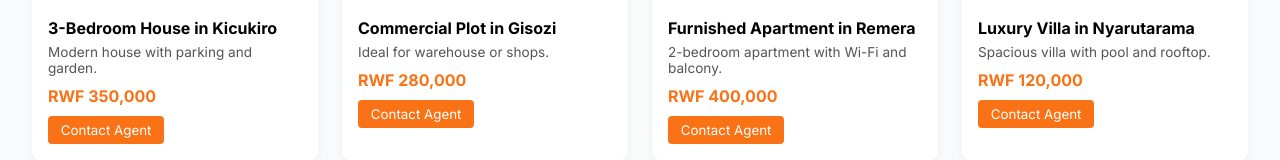
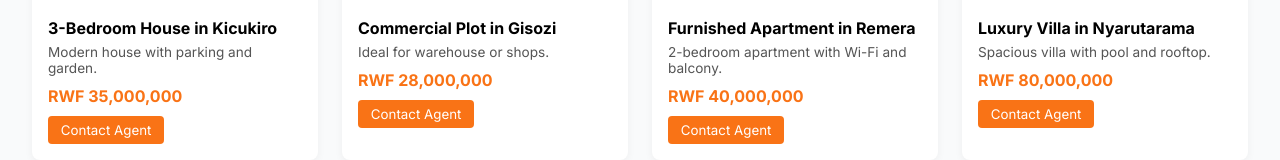
Before and after one commit to nizeyemartin2/eSoko, a plain HTML site: page index.html in a window 1280 px wide. Shown: the part 364-524 px from the top of the page. Drawn offline with Linux system fonts and the light colour scheme.

Commit message:
Add files via upload

```diff
--- a/index.html
+++ b/index.html
@@ -199,49 +199,49 @@
       {
         title: "3-Bedroom House in Kicukiro",
         category: "House",
-        price: 350000,
+        price: 35000000,
         image: "1.jpg",
         desc: "Modern house with parking and garden."
       },
       {
         title: "Commercial Plot in Gisozi",
         category: "Land",
-        price: 280000,
+        price: 28000000,
         image: "22.jpg",
         desc: "Ideal for warehouse or shops."
       },
       {
         title: "Furnished Apartment in Remera",
         category: "Apartment",
-        price: 400000,
+        price: 40000000,
         image: "3.jpg",
         desc: "2-bedroom apartment with Wi-Fi and balcony."
       },
       {
         title: "Luxury Villa in Nyarutarama",
         category: "Villa",
-        price: 120000,
+        price: 80000000,
         image: "4.jpg",
         desc: "Spacious villa with pool and rooftop."
       },
       {
         title: "Residential Land in Kanombe",
         category: "Land",
-        price: 200000,
+        price: 6500000,
         image: "6.png",
         desc: "Secure fenced land for family home."
       },
       {
         title: "Penthouse Apartment in Kiyovu",
         category: "Apartment",
-        price: 750000,
+        price: 75000000,
         image: "5.jpg",
         desc: "Modern high-rise view apartment."
       },
       {
         title: "Family House in Kimironko",
         category: "House",
-        price: 380000,
+        price: 38000000,
         image: "7.jpg",
         desc: "Quiet area, schools and transport nearby."
       }
```
